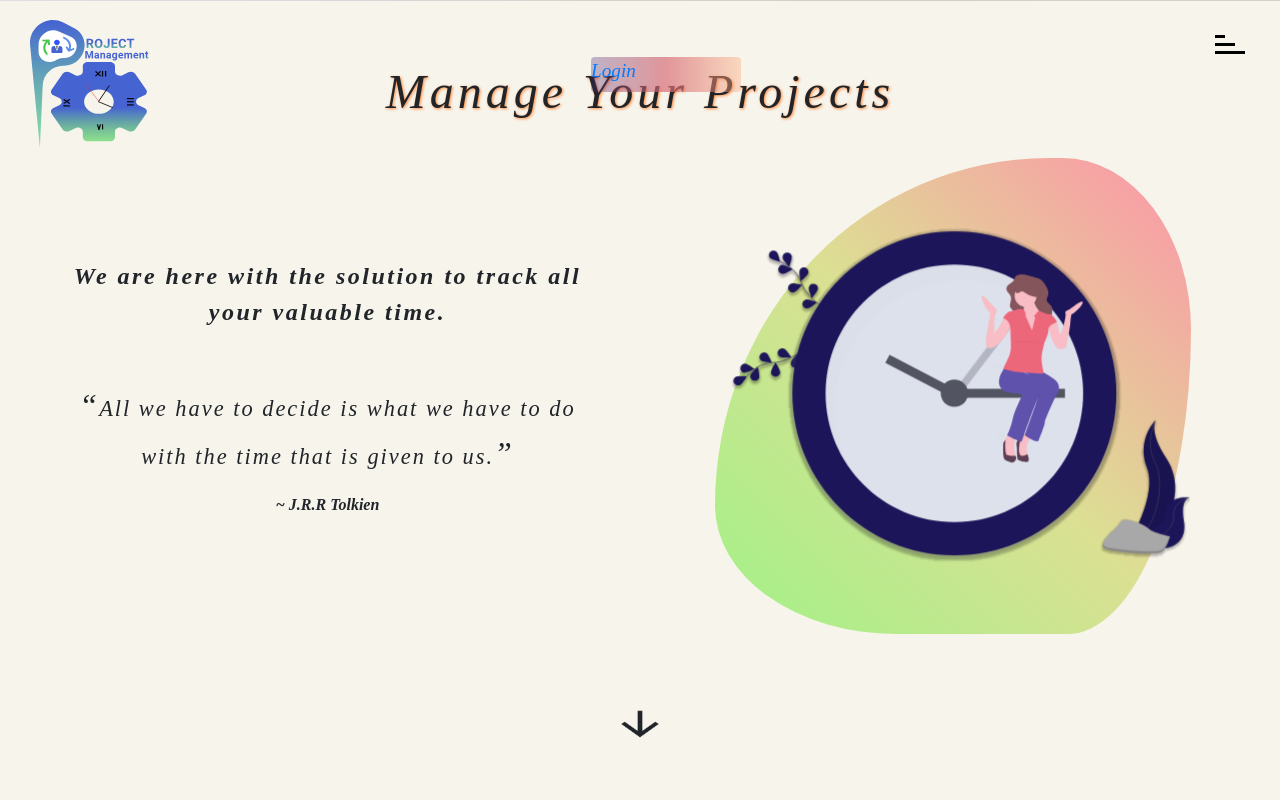
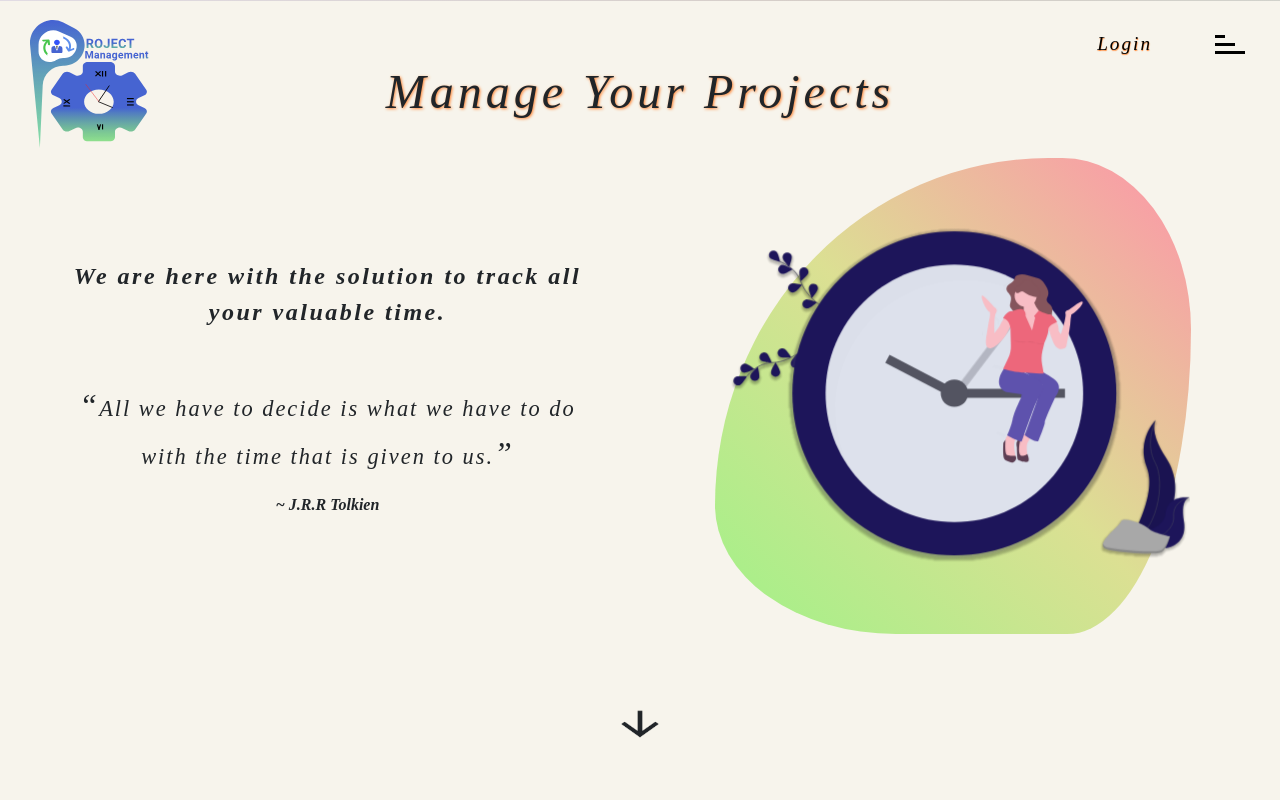
Before and after one commit to SubashPradhan/track-your-project, a React (Create React App) app: page / in a window 1280 px wide. Shown: the top 800 px of the page. Built offline with nearby package versions, Linux system fonts and the light colour scheme; a web font is replaced by a local one.

Commit message:
Adding login page

```diff
--- a/src/components/Login/view.js
+++ b/src/components/Login/view.js
@@ -46,7 +46,7 @@ export default function View() {
                   ),
                 }}
               />
-              <button className='login-button'>Login</button>
+              <button className='login-submit'>Login</button>
             </form>
           </div>
         </Col>
--- a/src/components/Navbar/view.js
+++ b/src/components/Navbar/view.js
@@ -20,9 +20,6 @@ export default function View(props) {
         <div className='logo-container'>
           <img src={projectLogo} alt='Project Logo' className={scrollNav ? 'project-logo project-logo-resize' : 'project-logo'} />
         </div>
-        <div className='login-button'>
-          <Link to='/login'>Login</Link>
-        </div>
         {Links}
         <div className='burger-menu' onClick={handleMenu}>
           <div className={menuClicked ? 'line-one-clicked' : 'line-one'}></div>
@@ -30,6 +27,9 @@ export default function View(props) {
           <div className={menuClicked ? 'line-three-clicked' : 'line-three'}></div>
         </div>
       </Row>
+      <div className='login-button'>
+        <Link to='/login' className="login-link">Login</Link>
+      </div>
     </Container>
   )
 }
--- a/src/styles/login.css
+++ b/src/styles/login.css
@@ -40,19 +40,6 @@
   background-color: white;
   bottom: 0;
 }
-
-/* .login-form-container:after {
-  content: "";
-  display: block;
-  position: absolute;
-  border-radius: 100% 50%;
-  width: 300px;
-  height: 120px;
-  background-color: white;
-  left: -20px;
-  top: -50px;
-} */
-
 
 .img-container{
   display: flex;
@@ -198,7 +185,7 @@
   cursor: pointer;
 }
 
-.login-button{
+.login-submit{
   align-self: center;
   width: 150px;
   min-height: 35px;
@@ -214,8 +201,8 @@
   background: linear-gradient(90deg, rgba(58, 28, 113, 0.3), rgba(215, 109, 119, 0.7), rgba(255, 175, 123, 0.4));
 }
 
-.login-button::before,
-.login-button::after{
+.login-submit::before,
+.login-submit::after{
   content: '';
   position: absolute;
   top: 0;
@@ -228,10 +215,10 @@
   transition: all ease 1s;
 }
 
-.login-button::after{
+.login-submit::after{
   transition-delay: 0.2s;
 }
-.login-button:hover::after,
-.login-button:hover::before{
+.login-submit:hover::after,
+.login-submit:hover::before{
   left: 100%;
 }
--- a/src/styles/navbar.css
+++ b/src/styles/navbar.css
@@ -3,6 +3,7 @@
   position: fixed;
   z-index: 2;
   transition: all 1s ease-in-out;
+  font-style: italic;
 }
 
 .navbar-container-background{
@@ -41,7 +42,6 @@
 
 .home-heading-nav{
   font-size: 2.5rem;
-  font-style: italic;
   text-shadow: 1px 1.4px 3px #ff8533;
 
 }
@@ -66,7 +66,6 @@
   letter-spacing: 4px;
   color: white;
   font-size: 1.6rem;
-  font-style: italic;
   font-weight: bolder;
   margin: 30px;
   box-shadow: 5px 5px 5px rgba(107, 9, 53, 0.7);
@@ -136,6 +135,30 @@
   background:rgb(214, 2, 2);
 }
 
+.login-button{
+  font-size: 1.2rem;
+  letter-spacing: 2px;
+  position: absolute;
+  top: 30px;
+  right: 10%;
+  text-shadow: 0.4px 0.5px 1px #ff8533;
+  transition: all 0.4s ease-in-out;
+}
+
+.login-link{
+  transition: all 0.4s ease-in-out;
+  color: black;
+}
+
+.login-link:hover{
+  text-decoration: none;
+  color: green;
+}
+
+.login-button:hover{
+  transform: scale(1.2);
+}
+
 @media screen and (max-width : 600px){
   .home-heading-nav{
     font-size: 1.3rem;
@@ -145,4 +168,9 @@
   .project-logo{
     height: 5rem;
   }
+
+  .login-button{
+    right: 25%;
+    margin: 5px;
+  }
 }
```
